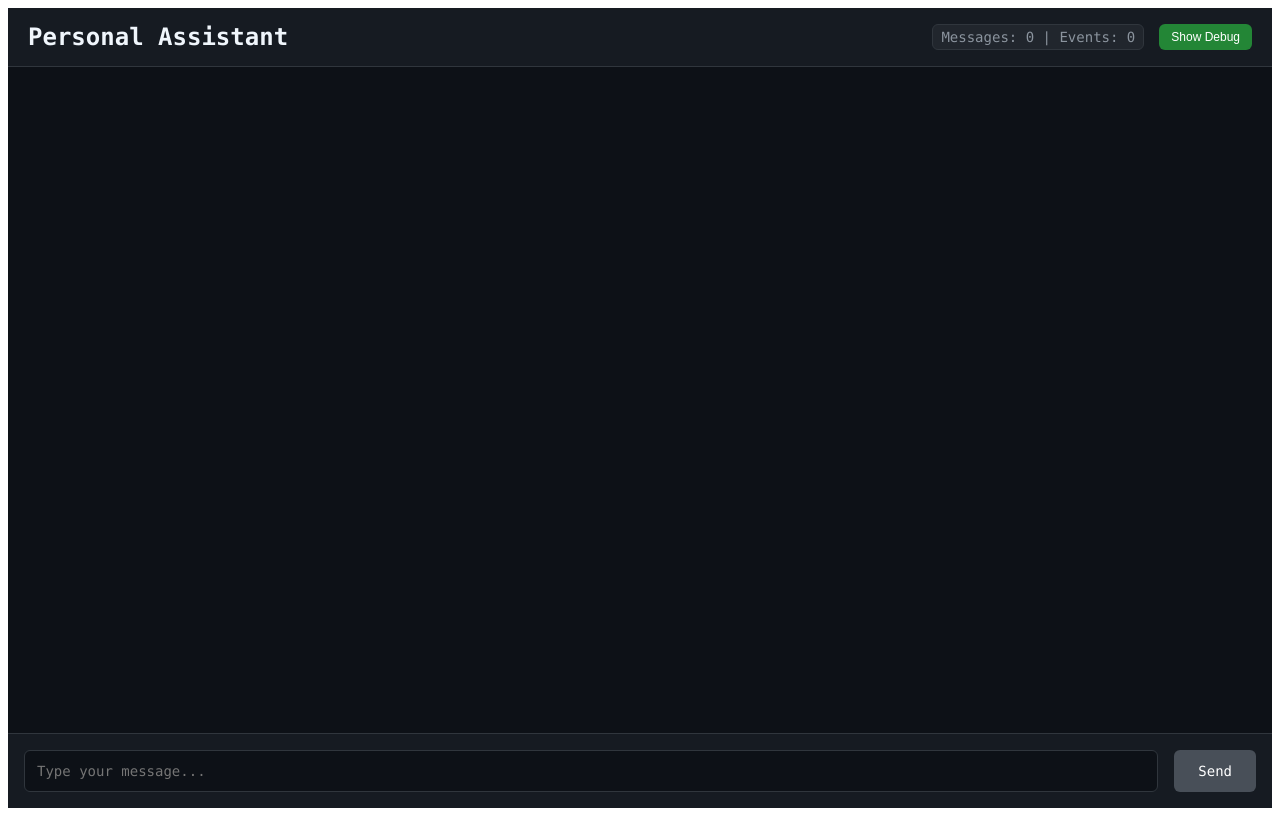
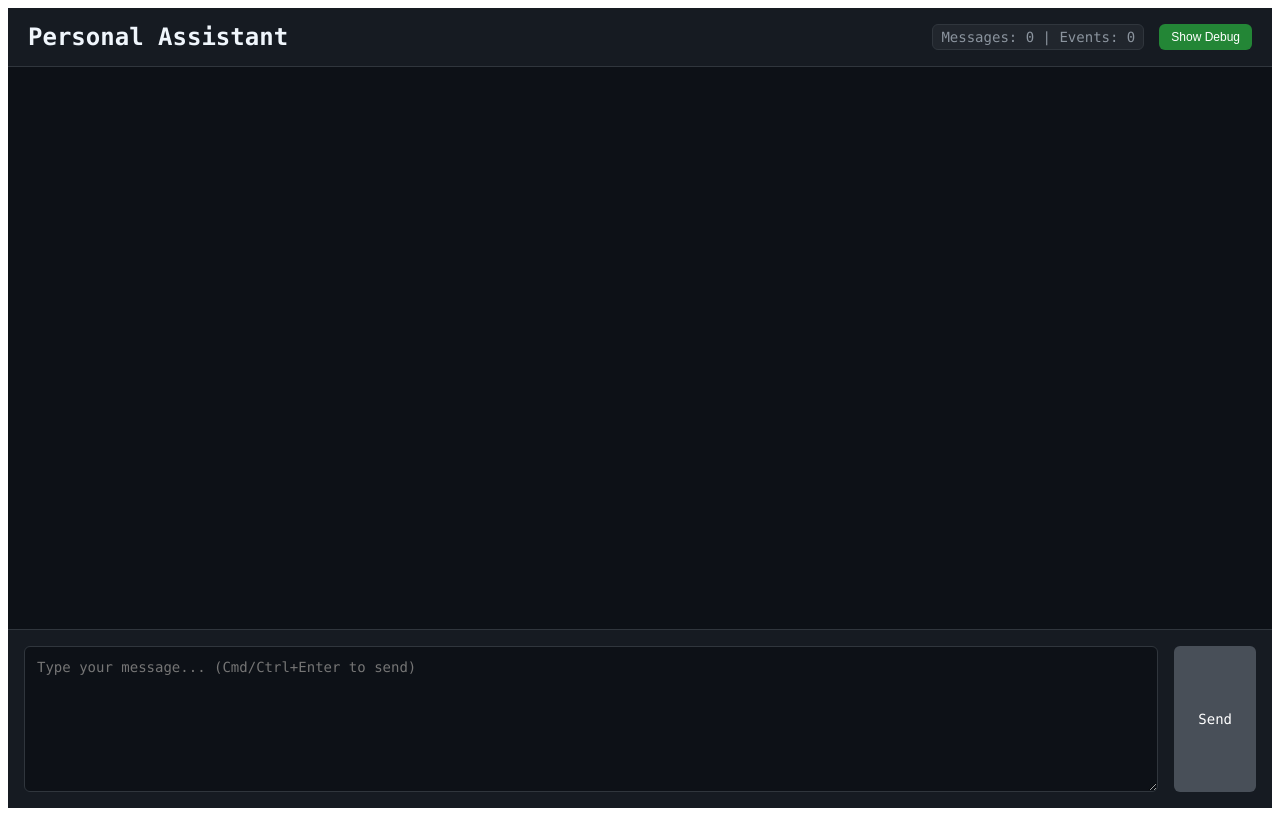
Before and after one commit to dackerman/assistant, a React (Vite) app: page / in a window 1280 px wide. Built offline with nearby package versions, Linux system fonts and the light colour scheme; no server answers.

Commit message:
Convert input to multiline textarea with keyboard shortcuts

```diff
--- a/src/components/MessageInput.tsx
+++ b/src/components/MessageInput.tsx
@@ -19,6 +19,16 @@ const MessageInput: React.FC<MessageInputProps> = ({
     }
   };
 
+  const handleKeyDown = (e: React.KeyboardEvent) => {
+    if (e.key === 'Enter' && (e.metaKey || e.ctrlKey)) {
+      e.preventDefault();
+      if (message.trim() && !disabled) {
+        onSendMessage(message.trim());
+        setMessage('');
+      }
+    }
+  };
+
   return (
     <form
       onSubmit={handleSubmit}
@@ -31,13 +41,18 @@ const MessageInput: React.FC<MessageInputProps> = ({
         gap: '1rem',
       }}
     >
-      <input
-        type="text"
+      <textarea
         value={message}
-        onChange={e => setMessage((e.target as HTMLInputElement).value)}
-        placeholder={disabled ? 'Connecting...' : 'Type your message...'}
+        onChange={e => setMessage(e.target.value)}
+        onKeyDown={handleKeyDown}
+        placeholder={
+          disabled
+            ? 'Connecting...'
+            : 'Type your message... (Cmd/Ctrl+Enter to send)'
+        }
         disabled={disabled}
         className="message-input-field"
+        rows={5}
         style={{
           flex: 1,
           padding: '0.75rem',
@@ -48,6 +63,8 @@ const MessageInput: React.FC<MessageInputProps> = ({
           fontSize: '14px',
           fontFamily:
             'SF Mono, Monaco, Cascadia Code, Roboto Mono, Consolas, Courier New, monospace',
+          resize: 'vertical',
+          minHeight: '120px',
         }}
       />
       <button
@@ -83,6 +100,8 @@ const MessageInput: React.FC<MessageInputProps> = ({
             padding: 12px !important;
             font-size: 16px !important; /* Prevents zoom on iOS */
             border-radius: 8px !important;
+            min-height: 100px !important;
+            rows: 4;
           }
 
           .message-send-button {
```
